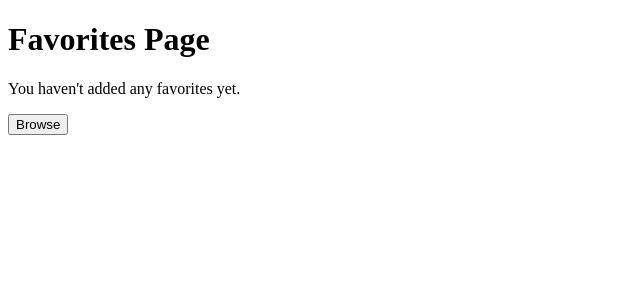
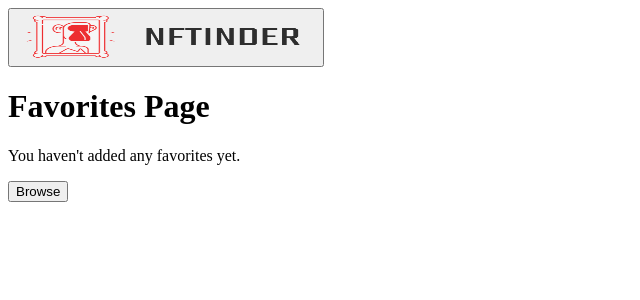
Before and after one commit to gutshotexist/nftinder, a Next.js app: page /favorites in a window 1280 px wide. Shown: the top 300 px of the page, without its empty margins (0-640 px from the left). Built offline with nearby package versions, Linux system fonts and the light colour scheme; what @rainbow-me/rainbowkit, wagmi would draw is missing.

Commit message:
make some small changes to favorites page

```diff
--- a/package.json
+++ b/package.json
@@ -28,7 +28,11 @@
     "react": "^18.2.0",
     "react-dom": "^18.2.0",
     "react-icons": "^4.8.0",
+    "react-native": "^0.71.7",
+    "react-native-snap-carousel": "^3.9.1",
+    "react-responsive-carousel": "^3.2.23",
     "react-router-dom": "^6.10.0",
+    "react-slick": "^0.29.0",
     "react-swipeable": "^7.0.0",
     "react-tinder-card": "^1.6.2",
     "sharp": "^0.32.1",
--- a/pages/favorites.js
+++ b/pages/favorites.js
@@ -1,5 +1,5 @@
 import React, { useEffect } from "react";
-import { Link, useRouter } from "next/router";
+import { useRouter } from "next/router";
 import Image from "next/image";
 
 const Favorites = () => {
@@ -29,11 +29,18 @@ const Favorites = () => {
   };
 
   return (
-    <div className="container mx-auto py-8">
+    <div className="container mx-auto py-8 h-screen flex flex-col items-center justify-center">
+      <nav className="bg-white-100 px-4 py-2 flex justify-between items-center fixed top-0 left-0 right-0 w-full z-10">
+        <div className="logo">
+          <button onClick={() => router.push("/")}>
+            <Image src="/logo.png" alt="Logo" width={300} height={50} />
+          </button>
+        </div>
+      </nav>
       <h1 className="text-3xl font-bold mb-4">Favorites Page</h1>
       {favorites.length === 0 ? (
-        <div className="flex flex-col items-center justify-center h-48">
-          <p className="text-gray-500 mb-4">
+        <div className="flex flex-col items-center justify-center flex-grow">
+          <p className="text-gray-500 mb-4 text-center">
             You haven&apos;t added any favorites yet.
           </p>
           <button
```
Also changed, not shown: Components/users.js (+14 -3 lines), 1 other file (tests, documents, lock files or other folders).
